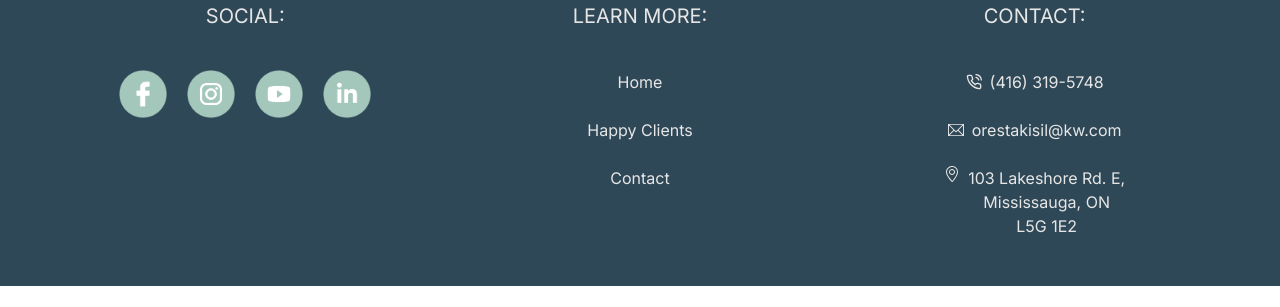
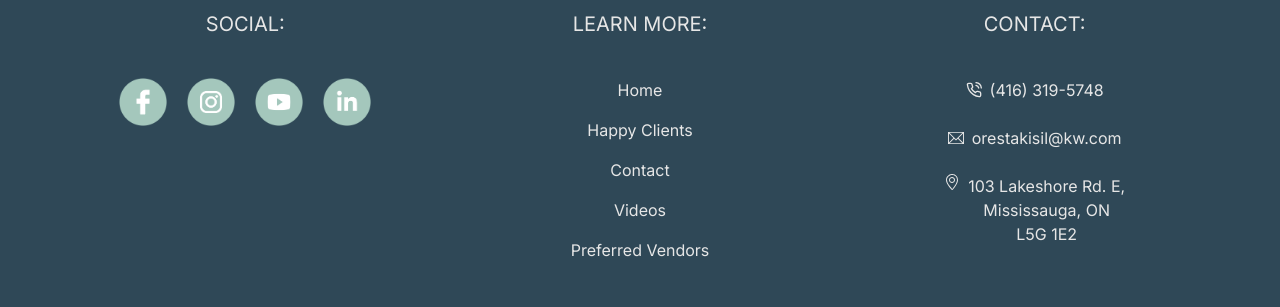
Before and after one commit to tbabyuk/oresta-real-estate-2023, a Next.js app: page /resources/videos in a window 1280 px wide. Shown: the part 1060-1367 px from the top of the page. Before the commit the page ends 1346 px from the top, so only its background shows below. Built offline with nearby package versions, Linux system fonts and the light colour scheme.

Commit message:
increased navbar height, added video and preferred vendors links to footer

```diff
--- a/app/components/Footer.jsx
+++ b/app/components/Footer.jsx
@@ -27,10 +27,12 @@ const Footer = () => {
         </div>
         <div className="mb-20 md:mb-0">
             <h3 className="text-xl text-center mb-10">LEARN MORE:</h3>
-            <ul className="flex flex-col items-center gap-6">
+            <ul className="flex flex-col items-center gap-4">
                 <Link href="/" className="hover:text-oresta-light"><li>Home</li></Link>
                 <Link href="/happy-clients" className="hover:text-oresta-light"><li>Happy Clients</li></Link>
                 <Link href="/contact" className="hover:text-oresta-light"><li>Contact</li></Link>
+                <Link href="/resources/videos" className="hover:text-oresta-light"><li>Videos</li></Link>
+                <Link href="/resources/preferred-vendors" className="hover:text-oresta-light"><li>Preferred Vendors</li></Link>
             </ul>
         </div>
         <div>
--- a/app/components/Navbar.jsx
+++ b/app/components/Navbar.jsx
@@ -19,20 +19,20 @@ export const Navbar = () => {
 
 
   return (
-        <nav className="px-5 h-[40px] flex justify-center items-center bg-oresta-light relative">
+        <nav className="px-5 h-12 flex justify-center items-center bg-oresta-light relative">
             {dropdownIsOpen ? (
                 <IoCloseOutline
-                    className="absolute left-2 top-1 cursor-pointer md:hidden text-oresta-primary" size="2.2rem"
+                    className="absolute left-2 top-2 cursor-pointer md:hidden text-oresta-primary" size="2.2rem"
                     onClick={() => setDropdownIsOpen(!dropdownIsOpen)}
                 />
             ) : (
                 <RxHamburgerMenu
-                className="absolute left-2 top-1 cursor-pointer md:hidden text-oresta-primary" size="2rem"
+                className="absolute left-2 top-2 cursor-pointer md:hidden text-oresta-primary" size="2rem"
                 onClick={() => setDropdownIsOpen(!dropdownIsOpen)}
                 />
             ) }
 
-            <ul className={`h-full md:flex md:flex-row md:justify-center md:static ${dropdownIsOpen ? "flex-col w-full absolute -bottom-10" : "hidden"}`}>
+            <ul className={`h-full md:flex md:flex-row md:justify-center md:static ${dropdownIsOpen ? "flex-col w-full absolute -bottom-12" : "hidden"}`}>
                 <li><Link href="/" className="w-full h-full flex justify-center items-center px-5 py-3 bg-oresta-light/80 hover:text-gray-50" onClick={() => setDropdownIsOpen(false)}>HOME</Link></li>
                 <li><Link href="/happy-clients" className="w-full h-full flex justify-center items-center px-5 py-3 bg-oresta-light/80 hover:text-gray-50" onClick={() => setDropdownIsOpen(false)}>HAPPY CLIENTS</Link></li>
                 <li><Link href="/contact" className="w-full h-full flex justify-center items-center px-5 py-3 bg-oresta-light/80 hover:text-gray-50" onClick={() => setDropdownIsOpen(false)}>CONTACT</Link></li>
```
